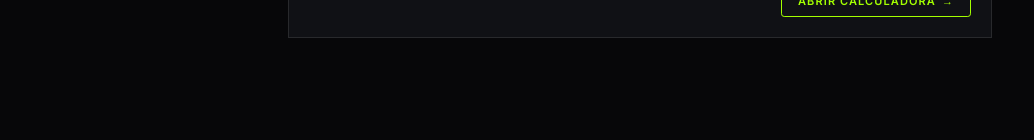
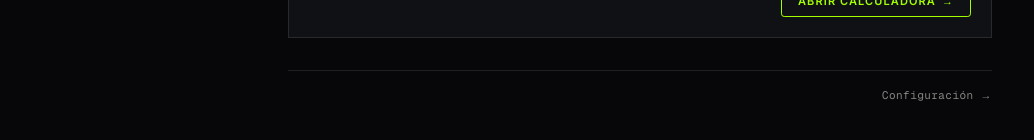
Before and after one commit to edurikelm/plan-deportivo-ia, a Next.js app: page /classes in a window 1280 px wide. Shown: the part 674-814 px from the top of the page, without its empty margins (0-1034 px from the left). Built offline with nearby package versions, Linux system fonts and the light colour scheme.

Commit message:
feat(0025): link to /settings from /classes footer
- Discrete link at the bottom of /classes main, below the HERRAMIENTAS section
- numeric-label mute → bone hover transition
- Right-aligned to not compete with the catalog

```diff
--- a/src/app/classes/page.tsx
+++ b/src/app/classes/page.tsx
@@ -99,6 +99,16 @@ export default function ClassesPage() {
             </li>
           </ul>
         </div>
+
+        {/* Settings link — discrete, below the catalog (issue 0025) */}
+        <div className="border-t border-hairline pt-4 flex justify-end">
+          <Link
+            href="/settings"
+            className="numeric-label text-[0.6875rem] text-mute hover:text-bone transition-colors"
+          >
+            Configuración →
+          </Link>
+        </div>
       </main>
     </div>
   );
```
